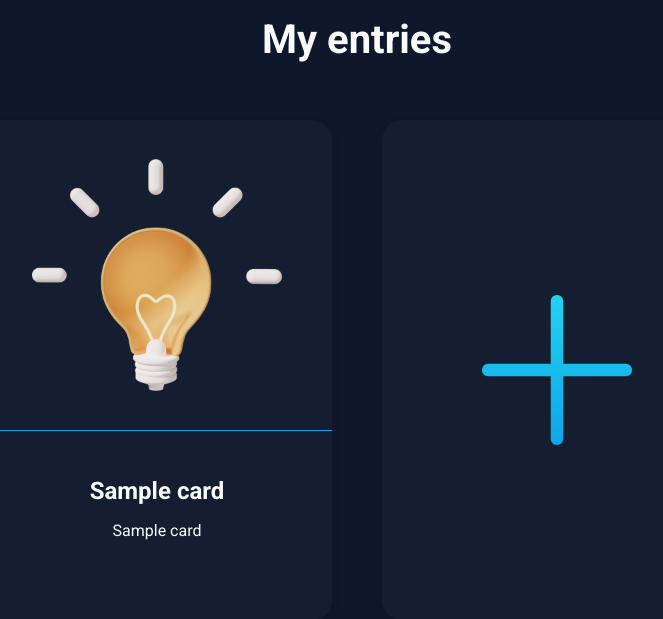
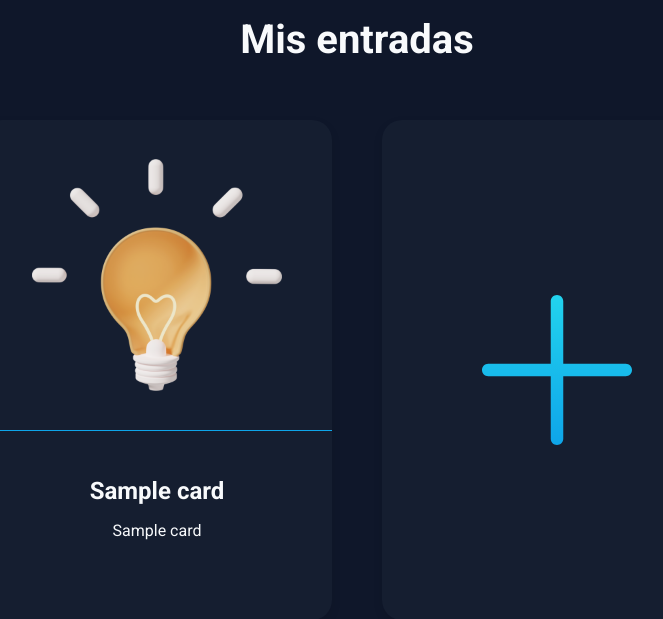
Before and after one commit to Martin-Sanchez-bit/M4L1, a Flask app: page /index in a window 1280 px wide. Shown: the part 70-689 px from the top of the page, without its empty margins (283-946 px from the left). Run offline with Flask 3, Linux system fonts and the light colour scheme; tables that the repository leaves empty hold one stand-in row (values such as "Sample post").

Commit message:
Update index.html

```diff
--- a/diary-esp-main/diary-esp-main/templates/index.html
+++ b/diary-esp-main/diary-esp-main/templates/index.html
@@ -8,21 +8,20 @@
   >
   <meta http-equiv="X-UA-Compatible" content="ie=edge">
   <link rel="stylesheet" href="../static/css/style.css">
-  <title>The programmer's library</title>
+  <title>El diario del programador</title>
 </head>
 <body>
   <header class="header">
     <img src="../static/img/logo.svg" alt="logo" width="30" height="30">
     <ul class="main-list">
         <li class="list__item">
-          <a href="">
             <img src="../static/img/login.svg" alt="login" width="20" height="20">
-          </a>
+        </li>
     </ul>
   </header>
   <main>
     {% block content %}
-    <h1 class="main__title">My entries</h1>
+    <h1 class="main__title">Mis entradas</h1>
     <ul class="cards-list">
       {% for el in cards%}
       <li class="card">
```
